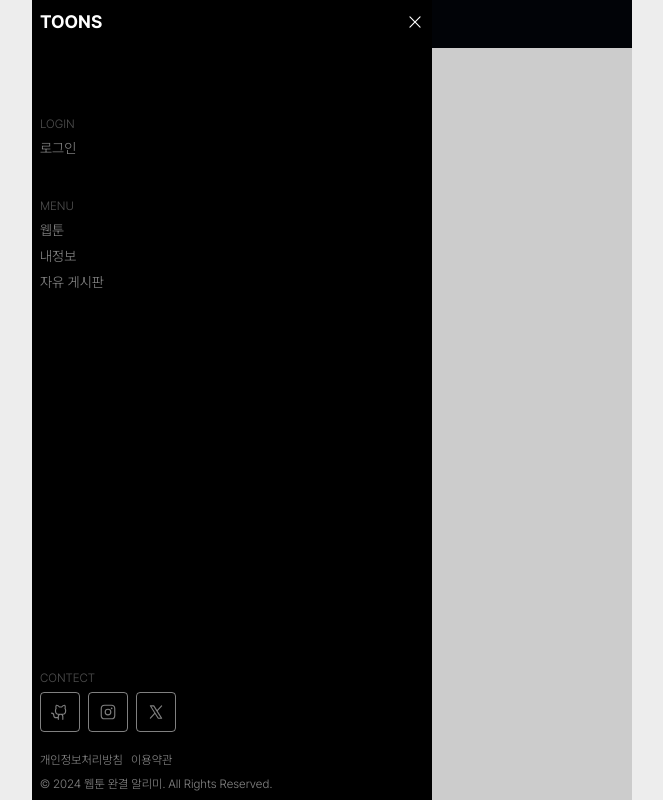
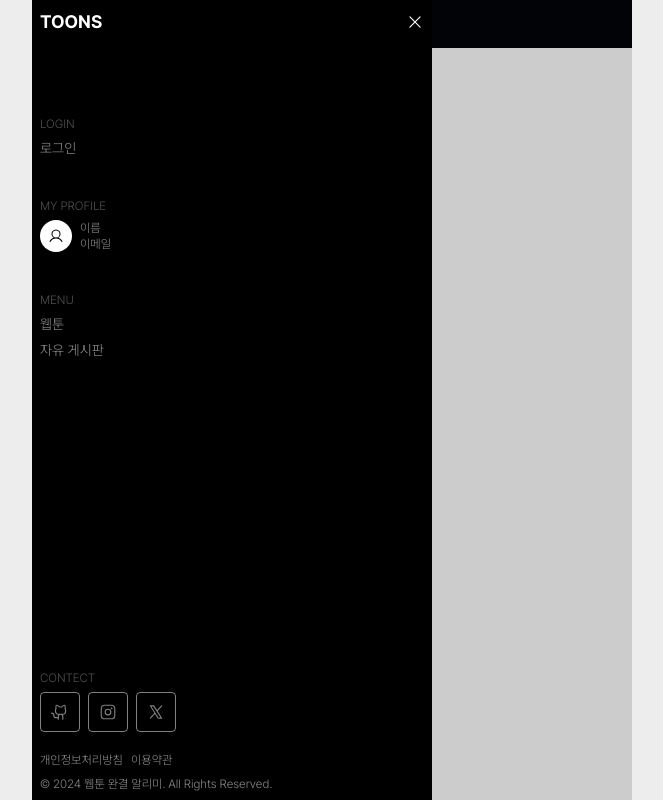
Before and after one commit to FicTalk/FicTalk-Front, a Next.js app: page / in a window 1280 px wide. Both pictures are taken after a click on the button 359 px from the left and 24 px from the top of the page. Shown: the whole page, without its empty margins (308-971 px from the left). Built offline with nearby package versions, Linux system fonts and the light colour scheme.

Commit message:
사이드메뉴 디자인 수정

```diff
--- a/src/app/layout.tsx
+++ b/src/app/layout.tsx
@@ -18,6 +18,9 @@ export const metadata: Metadata = {
 
 /**
  * 다크 모드를 켤려면 default = 'system', enableSystem = true로 설정해주세요.
+ *
+ * text-disable-1 = text-white/50
+ * text-disable-2 = text-white/30
  */
 
 export default function RootLayout({
--- a/src/app/page.tsx
+++ b/src/app/page.tsx
@@ -1,3 +1,3 @@
-export default function Home() {
+export default async function Home() {
   return <p className=''>hi</p>;
 }
--- a/src/components/GNB.tsx
+++ b/src/components/GNB.tsx
@@ -1,6 +1,6 @@
 import SideMenuButton from "./SideMenuButton";
 
-export default function GNB() {
+export default async function GNB() {
   return (
     <header className='bg-background-1'>
       <nav className='p-3'>
--- a/src/components/SideMenu.tsx
+++ b/src/components/SideMenu.tsx
@@ -1,7 +1,7 @@
 "use client";
 
 import { useSideMenuToggle } from "@/store/sidemenu";
-import { PiGithubLogo, PiInstagramLogo, PiX, PiXLogo } from "react-icons/pi";
+import { PiGithubLogo, PiInstagramLogo, PiUser, PiX, PiXLogo } from "react-icons/pi";
 import { AnimatePresence, motion } from "framer-motion";
 import { ReactNode, useRef } from "react";
 import Link from "next/link";
@@ -9,6 +9,20 @@ import { cn } from "@/lib/utils";
 
 const P = ({ children, className }: { children: ReactNode; className?: string }) => {
   return <p className={cn("text-white/50 hover:text-white text-sm font-light", className)}>{children}</p>;
+};
+
+const MyProfile = () => {
+  return (
+    <div className='flex items-center gap-2'>
+      <Link href={"/"} className='w-8 h-8 rounded-full bg-white' style={{ alignContent: "center" }}>
+        <PiUser className='text-black mx-auto' />
+      </Link>
+      <div>
+        <P className='text-xs'>이름</P>
+        <P className='text-xs'>이메일</P>
+      </div>
+    </div>
+  );
 };
 
 export default function SideMenu() {
@@ -44,19 +58,22 @@ export default function SideMenu() {
                 </button>
               </div>
               <div className='flex flex-col gap-10'>
+                {/** 로그아웃 상태일 때 */}
                 <div className='flex flex-col gap-1.5'>
                   <P className='text-xs text-white/30 hover:text-white/30'>LOGIN</P>
                   <Link href={"/"}>
                     <P>로그인</P>
                   </Link>
                 </div>
+                {/** 로그인 상태일 때 */}
+                <div className='flex flex-col gap-1.5'>
+                  <P className='text-xs text-white/30 hover:text-white/30'>MY PROFILE</P>
+                  <MyProfile />
+                </div>
                 <div className='flex flex-col gap-1.5'>
                   <P className='text-xs text-white/30 hover:text-white/30'>MENU</P>
                   <Link href={"/"}>
                     <P>웹툰</P>
-                  </Link>
-                  <Link href={"/"}>
-                    <P>내정보</P> {/** 로그인이 되었을 땐 내정보 로그아웃 됬을 땐 내정보 */}
                   </Link>
                   <Link href={"/"}>
                     <P>자유 게시판</P>
@@ -97,7 +114,7 @@ export default function SideMenu() {
                     <P className='text-xs'>이용약관</P>
                   </Link>
                 </div>
-                <P className='text-xs'>© 2024 웹툰 완결 알리미. All Rights Reserved.</P>
+                <P className='text-xs hover:text-white/50'>© 2024 웹툰 완결 알리미. All Rights Reserved.</P>
               </div>
             </div>
           </motion.div>
```
